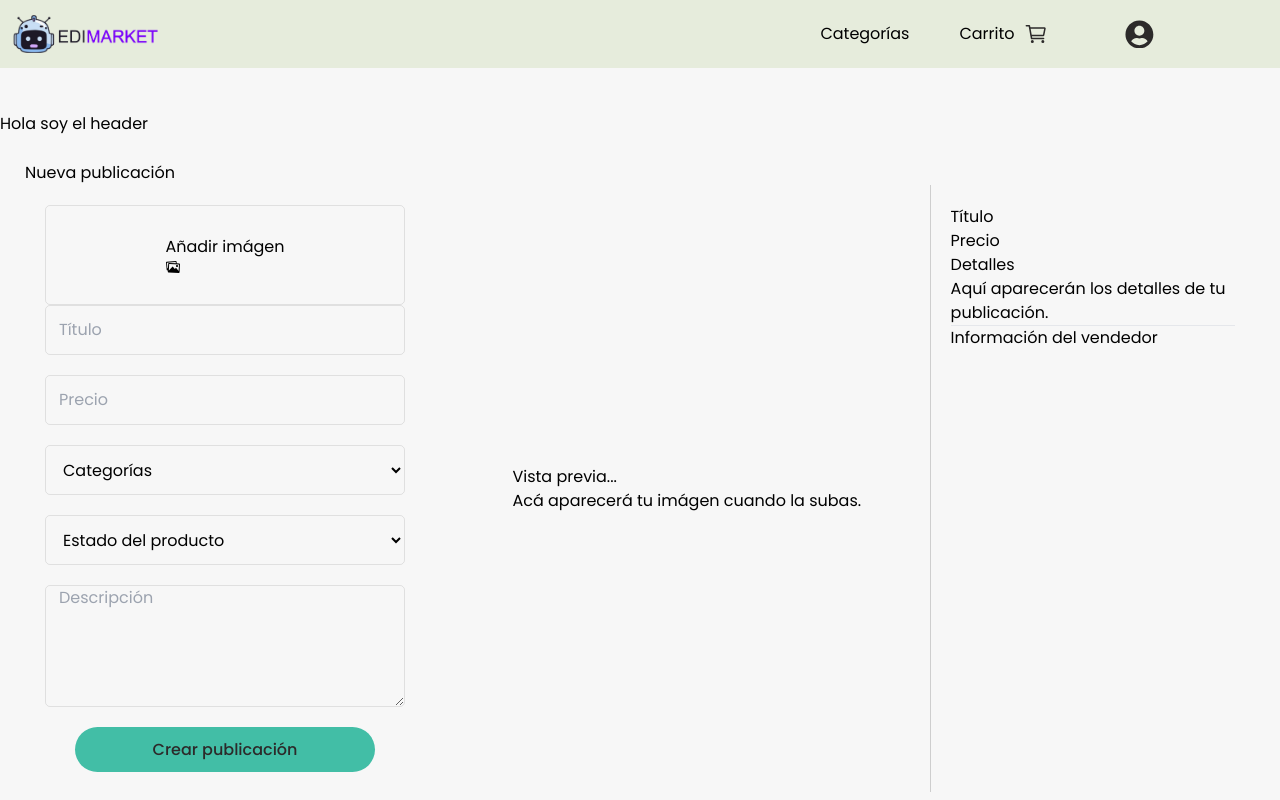
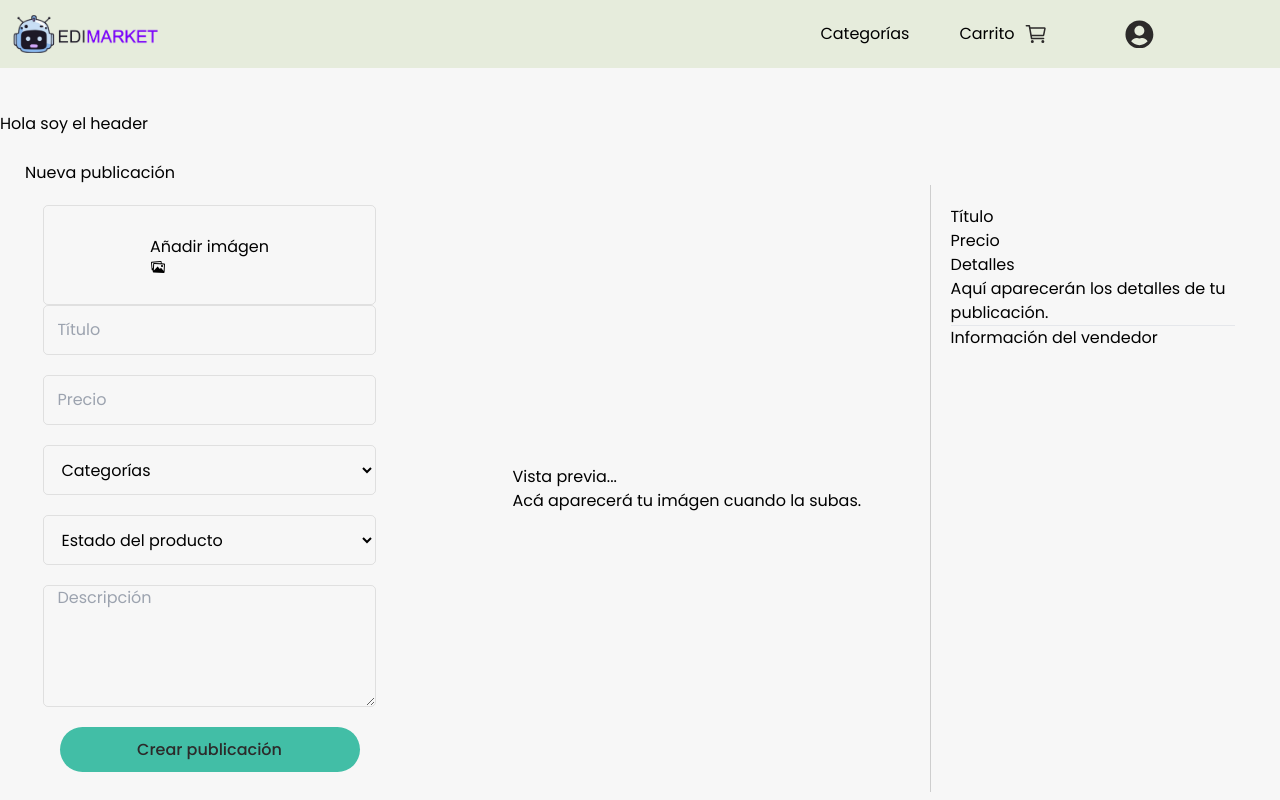
Before and after one commit to SebastianHernandez0/edimarket-2, a React (Vite) app in the folder Frontend/: page /createpost in a window 1280 px wide. Shown: the top 800 px of the page. Built offline with nearby package versions, Linux system fonts and the light colour scheme.

Commit message:
Ajustando estilo en contenedor de producto

```diff
--- a/Frontend/src/pages/createPost/createPost.css
+++ b/Frontend/src/pages/createPost/createPost.css
@@ -87,7 +87,7 @@
     display: none;
   }
   .createpost__card__form {
-    width: 400px;
+    min-width: 300px;
   }
   .createpost__card__container {
     display: grid;
```
